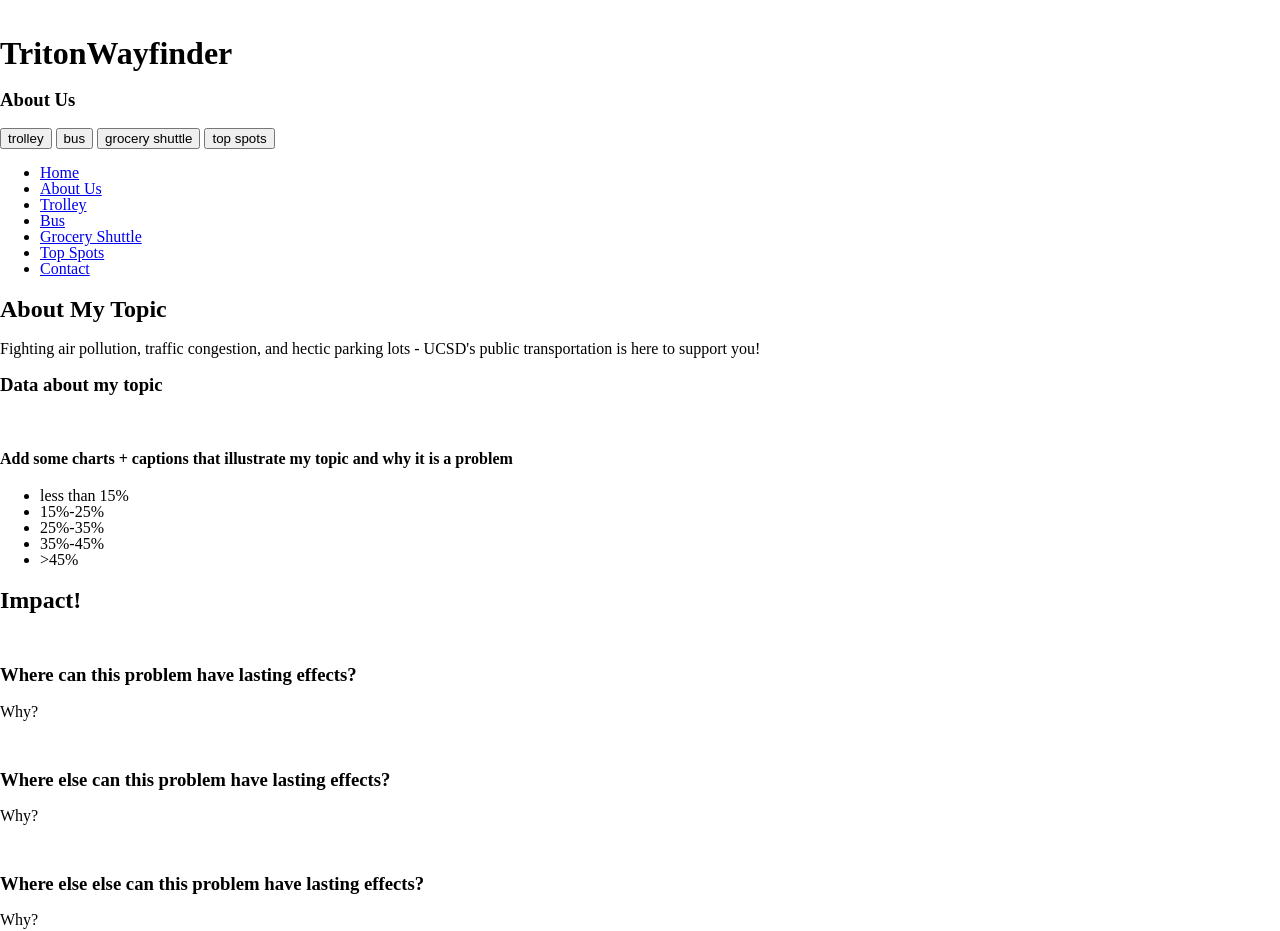
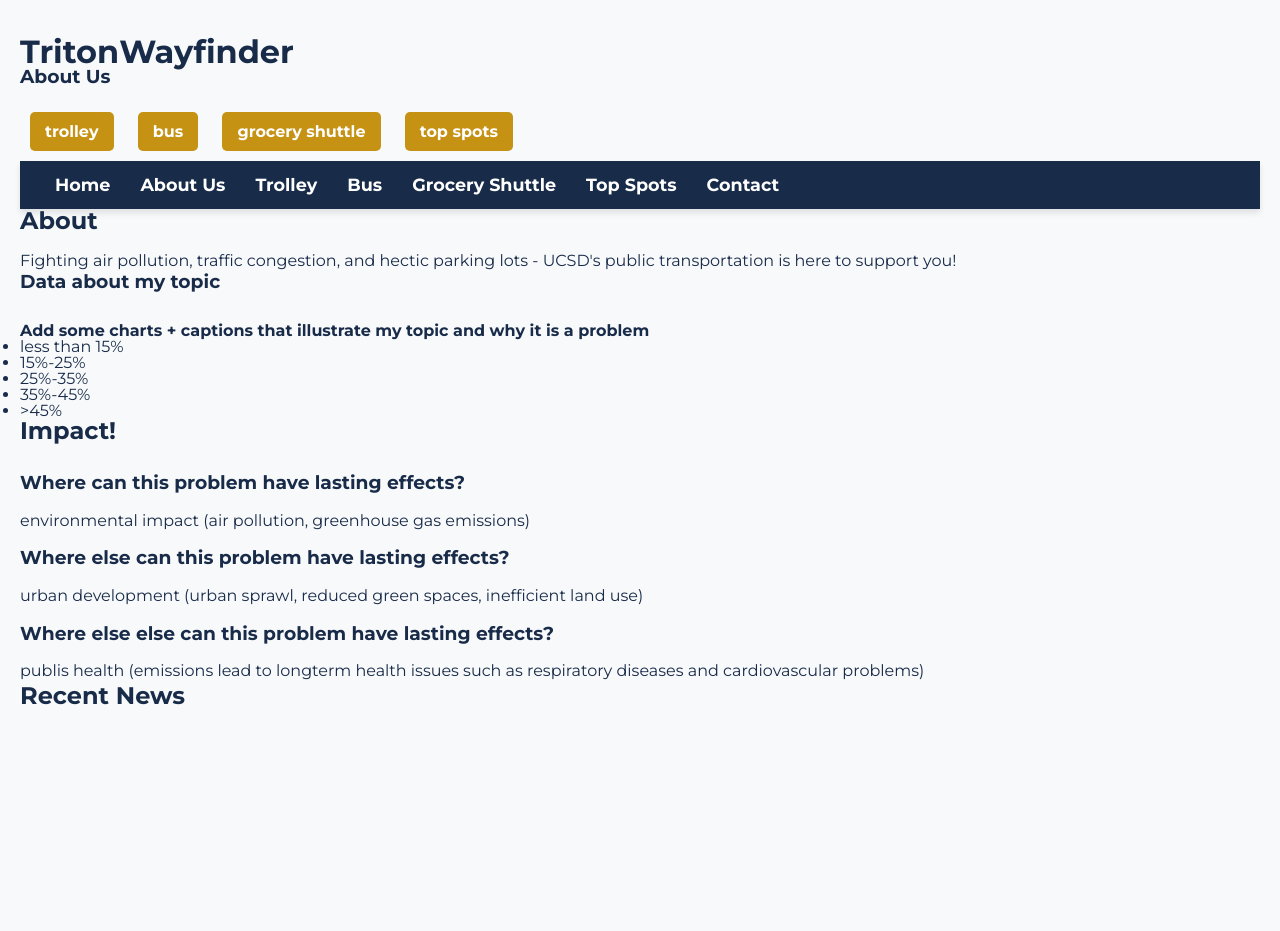
Before and after one commit to sydney-su/Group-9-Project, a plain HTML site: page about_us.html in a window 1280 px wide. Shown: the top 931 px of the page. After the commit the page ends 800 px from the top, so only its background shows below. Drawn offline with Linux system fonts and the light colour scheme.

Commit message:
styles sheet

```diff
--- a/about_us.html
+++ b/about_us.html
@@ -38,7 +38,7 @@
 
 
     <!--- About --->
-    <h2>About My Topic</h2>
+    <h2>About</h2>
     <p> Fighting air pollution, traffic congestion, and hectic parking lots - UCSD's public transportation is here to support you!
     </p>
 
@@ -62,19 +62,19 @@
 
     <img src="" />
     <h3>Where can this problem have lasting effects?</h3>
-    <p>Why?
+    <p>environmental impact (air pollution, greenhouse gas emissions)
     </p>
 
 
     <img src="" />
     <h3>Where else can this problem have lasting effects?</h3>
-    <p>Why?
+    <p>urban development (urban sprawl, reduced green spaces, inefficient land use)
     </p>
 
 
     <img src="" />
     <h3>Where else else can this problem have lasting effects?</h3>
-    <p>Why?
+    <p>publis health (emissions lead to longterm health issues such as respiratory diseases and cardiovascular problems)
     </p>
 
 
--- a/styles.css
+++ b/styles.css
@@ -0,0 +1,125 @@
+/* === UCSD TritonWayfinder - Global Styles === */
+
+/* Import Google Font */
+@import url('https://fonts.googleapis.com/css2?family=Montserrat:wght@300;400;700&display=swap');
+
+/* General Reset */
+* {
+    margin: 0;
+    padding: 0;
+    box-sizing: border-box;
+    font-family: 'Montserrat', sans-serif;
+}
+
+/* Body */
+body {
+    background-color: #F8F9FA; /* Light gray background */
+    color: #182B49; /* UCSD Blue */
+    padding: 20px;
+}
+
+/* Header */
+header {
+    background-color: #182B49;
+    color: white;
+    padding: 20px;
+}
+
+header h1 {
+    font-size: 2rem;
+    margin-left: 20px;
+}
+
+/* Navigation Bar */
+nav {
+    background-color: #182B49;
+    padding: 15px 0;
+    box-shadow: 0px 4px 6px rgba(0, 0, 0, 0.1);
+}
+
+nav ul {
+    list-style: none;
+    display: flex;
+    justify-content: left;
+    padding-left: 20px;
+}
+
+nav ul li {
+    margin: 0 15px;
+}
+
+nav ul li a {
+    color: white;
+    text-decoration: none;
+    font-weight: 700;
+    font-size: 1.1rem;
+    transition: color 0.3s;
+}
+
+nav ul li a:hover {
+    color: #C69214; /* UCSD Gold */
+}
+
+/* Main Content */
+main {
+    max-width: 1200px;
+    margin: 30px auto;
+    padding: 20px;
+    background: white;
+    border-radius: 8px;
+    box-shadow: 0px 4px 8px rgba(0, 0, 0, 0.1);
+}
+
+h2, h3 {
+    color: #182B49;
+    margin-bottom: 15px;
+    text-align: left;
+}
+
+p {
+    font-size: 1rem;
+    line-height: 1.6;
+    text-align: left;
+}
+
+/* Buttons */
+button {
+    background-color: #C69214; /* UCSD Gold */
+    color: white;
+    border: none;
+    padding: 10px 15px;
+    margin: 10px;
+    font-size: 1rem;
+    font-weight: bold;
+    cursor: pointer;
+    border-radius: 5px;
+    transition: background 0.3s, transform 0.2s;
+}
+
+button:hover {
+    background-color: #A67B11;
+    transform: scale(1.05);
+}
+
+/* Grid Layout for Images and Data */
+.container {
+    display: grid;
+    grid-template-columns: 1fr 1fr;
+    gap: 20px;
+    margin-top: 20px;
+}
+
+.container img {
+    max-width: 100%;
+    height: auto;
+    border-radius: 5px;
+}
+
+/* Footer */
+footer {
+    background-color: #343A40;
+    color: white;
+    text-align: center;
+    padding: 15px;
+    margin-top: 30px;
+}
```
